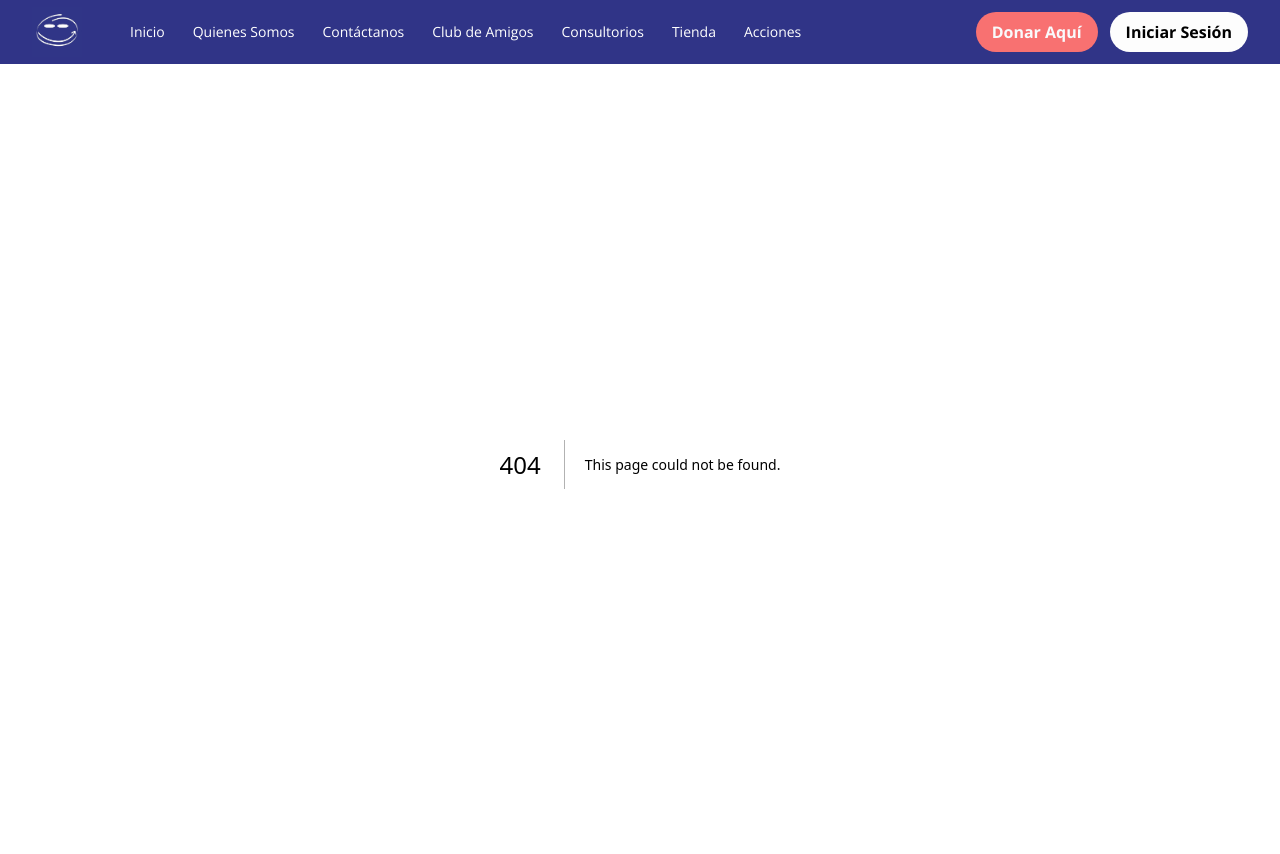
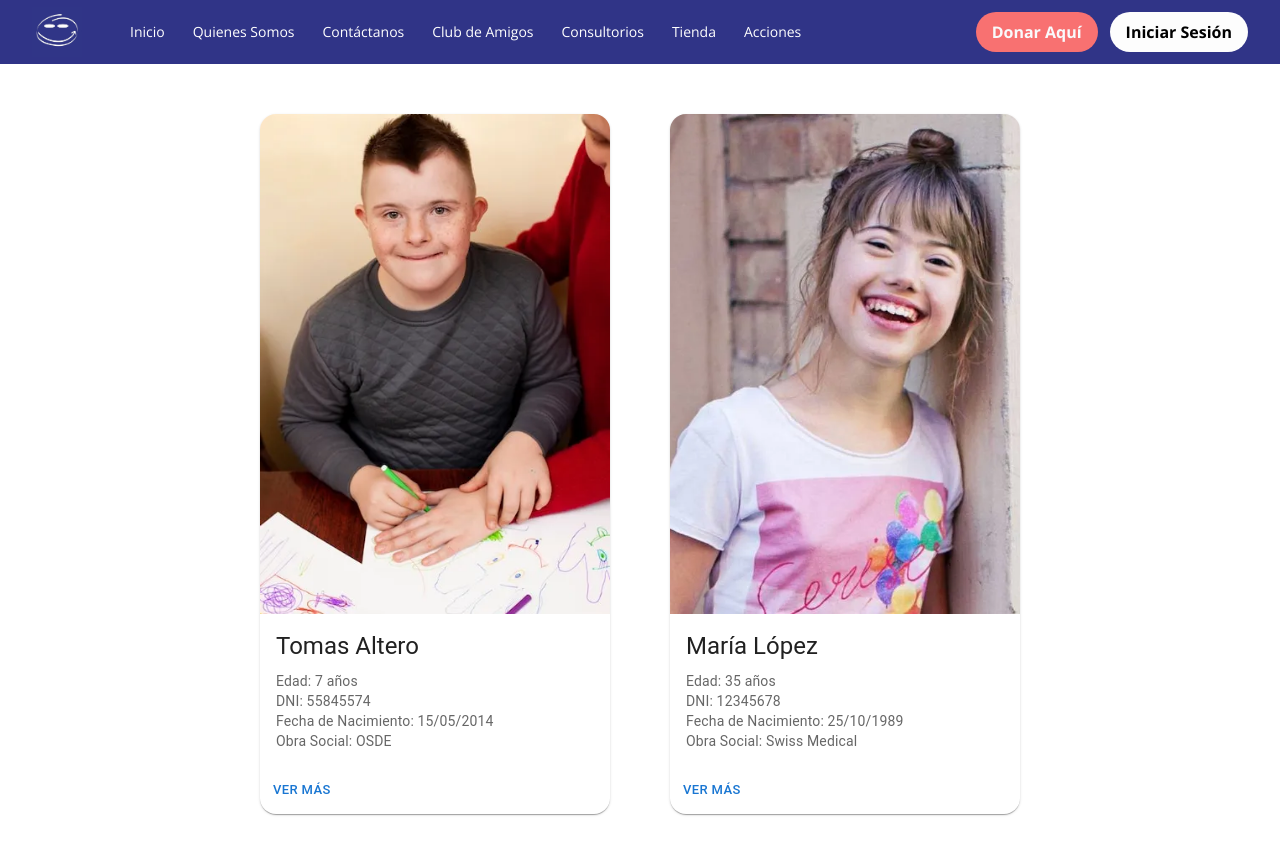
Before and after one commit to TomiAltero/F.A.T, a Next.js app in the folder frontend/: page /panel-hijos in a window 1280 px wide. Before the commit this address had no page. Shown: the top 854 px of the page. Built offline with nearby package versions, Linux system fonts and the light colour scheme; a web font is replaced by a local one.

Commit message:
prototipo panel hijos

```diff
--- /dev/null
+++ b/frontend/src/app/panel-hijos/page.tsx
@@ -0,0 +1,10 @@
+import { PanelPadre } from "@/components/panel-hijos";
+export default function Page() {
+  return (
+    <main className="flex justify-center items-center h-full">
+      <section className="flex">
+        <PanelPadre />
+      </section>
+    </main>
+  );
+}
--- /dev/null
+++ b/frontend/src/components/panel-hijos.tsx
@@ -0,0 +1,67 @@
+import * as React from "react";
+import Card from "@mui/material/Card";
+import CardActions from "@mui/material/CardActions";
+import CardContent from "@mui/material/CardContent";
+import CardMedia from "@mui/material/CardMedia";
+import Button from "@mui/material/Button";
+import Typography from "@mui/material/Typography";
+
+export function PanelHijo({
+  nombre,
+  edad,
+  dni,
+  fechaNacimiento,
+  obraSocial,
+  imagen,
+}) {
+  return (
+    <Card sx={{ width: 350, borderRadius: 4 }}>
+      <CardMedia sx={{ height: 500 }} image={imagen} title="Foto de perfil" />
+      <CardContent>
+        <Typography gutterBottom variant="h5" component="div">
+          {nombre}
+        </Typography>
+        <Typography variant="body2" color="text.secondary">
+          Edad: {edad} años
+        </Typography>
+        <Typography variant="body2" color="text.secondary">
+          DNI: {dni}
+        </Typography>
+        <Typography variant="body2" color="text.secondary">
+          Fecha de Nacimiento: {fechaNacimiento}
+        </Typography>
+        <Typography variant="body2" color="text.secondary">
+          Obra Social: {obraSocial}
+        </Typography>
+      </CardContent>
+      <CardActions>
+        <Button size="small">Ver más</Button>
+      </CardActions>
+    </Card>
+  );
+}
+
+export function PanelPadre() {
+  return (
+    <div style={{ display: "flex" }}>
+      <PanelHijo
+        nombre="Tomas Altero"
+        edad={7}
+        dni="55845574"
+        fechaNacimiento="15/05/2014"
+        obraSocial="OSDE"
+        imagen="/persona.webp"
+      />
+      <div style={{ marginLeft: "60px" }}>
+        <PanelHijo
+          nombre="María López"
+          edad={35}
+          dni="12345678"
+          fechaNacimiento="25/10/1989"
+          obraSocial="Swiss Medical"
+          imagen="/persona2.webp"
+        />
+      </div>
+    </div>
+  );
+}
```
Also changed, not shown: frontend/public/persona.webp (added), frontend/public/persona2.webp (added).
